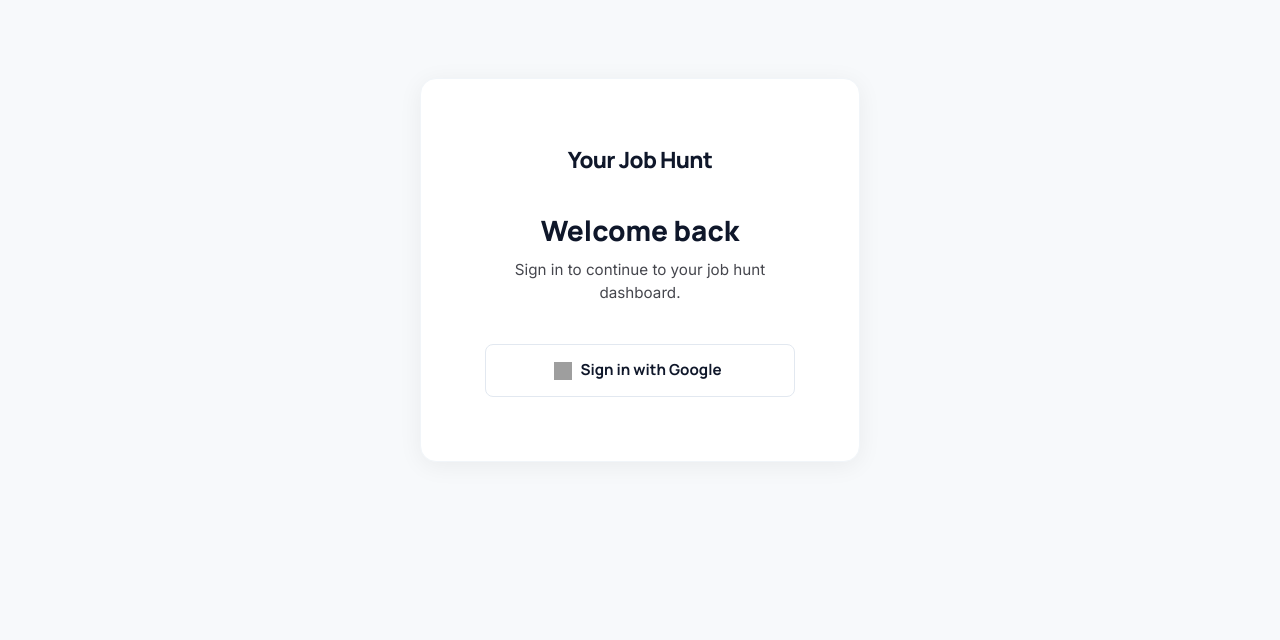
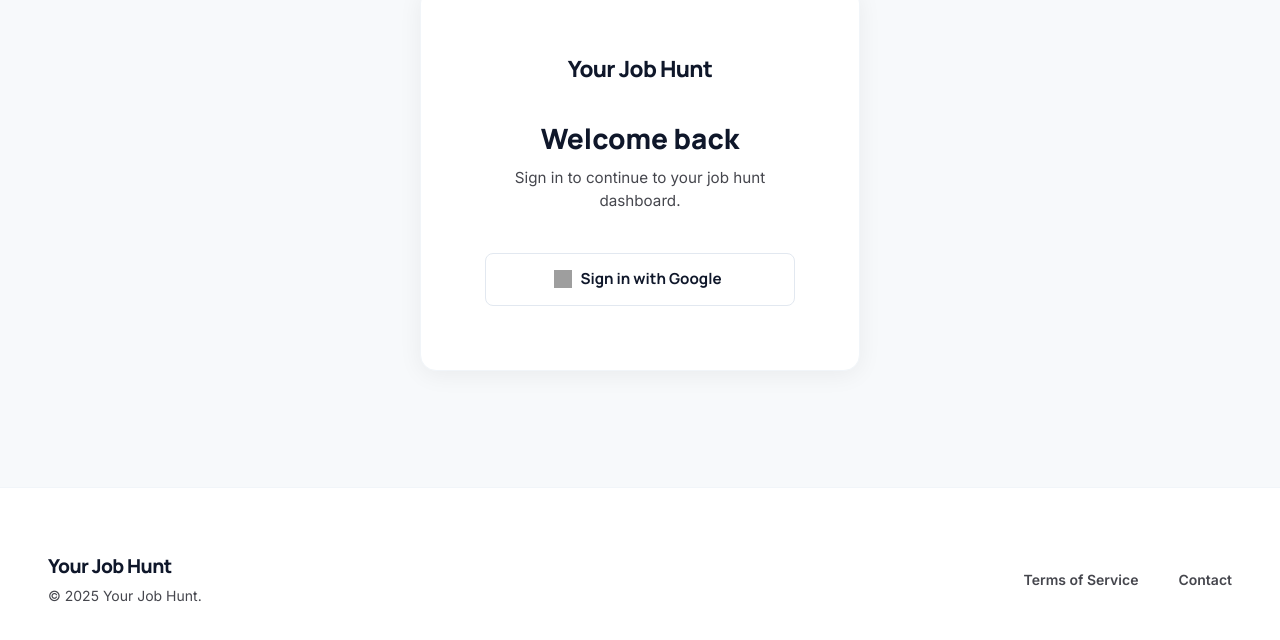
Before and after one commit to kaikaikoala/your-job-hunt, a React (Vite) app in the folder frontend/: page /sign-in in a window 1280 px wide. Shown: the part 130-770 px from the top of the page. Built offline with nearby package versions, Linux system fonts and the light colour scheme; no server answers; grey boxes are pictures that could not be loaded.

Commit message:
Update Footer and ToS

```diff
--- a/frontend/src/hunt-dashboard/ActionItemsPage.tsx
+++ b/frontend/src/hunt-dashboard/ActionItemsPage.tsx
@@ -22,6 +22,7 @@ import {
 } from "../api/actionItems";
 import AddActionItemDialog from "./AddActionItemDialog";
 import NavBar from "../shared/NavBar";
+import Footer from "../shared/Footer";
 import {
   surface,
   onSurface,
@@ -166,6 +167,7 @@ export default function ActionItemsPage() {
       </Box>
 
       <AddActionItemDialog open={addOpen} onClose={() => setAddOpen(false)} />
+      <Footer />
     </Box>
   );
 }
--- a/frontend/src/hunt-dashboard/ApplicationDetailPage.tsx
+++ b/frontend/src/hunt-dashboard/ApplicationDetailPage.tsx
@@ -27,6 +27,7 @@ import AddStageDialog from './AddStageDialog';
 import AddActionItemDialog from './AddActionItemDialog';
 import EditApplicationDialog from './EditApplicationDialog';
 import NavBar from '../shared/NavBar';
+import Footer from '../shared/Footer';
 import { surface, primary, onSurface, onSurfaceVariant, outlineVariant, borderSubtle, surfaceContainerLowest, error, stageColor } from '../colors';
 
 function formatDate(iso?: string) {
@@ -256,6 +257,7 @@ export default function ApplicationDetailPage() {
           </Button>
         </DialogActions>
       </Dialog>
+      <Footer />
     </Box>
   );
 }
--- a/frontend/src/hunt-dashboard/HuntPage.tsx
+++ b/frontend/src/hunt-dashboard/HuntPage.tsx
@@ -5,6 +5,7 @@ import { fetchDashboard } from '../api/applications';
 import AddApplicationDialog from './AddApplicationDialog';
 import DashboardActionItemsPanel from './DashboardActionItemsPanel';
 import NavBar from '../shared/NavBar';
+import Footer from '../shared/Footer';
 import ConversionFlowCard, { computeSankeyLinks } from './ConversionFlowCard';
 import ApplicationList from './ApplicationList';
 import { surface, onSurface, onSurfaceVariant } from '../colors';
@@ -90,6 +91,7 @@ export default function DashboardPage() {
       </Box>
 
       <AddApplicationDialog open={dialogOpen} onClose={() => setDialogOpen(false)} />
+      <Footer />
     </Box>
   );
 }
--- a/frontend/src/hunt-dashboard/NetworkPage.tsx
+++ b/frontend/src/hunt-dashboard/NetworkPage.tsx
@@ -14,6 +14,7 @@ import { useQuery, useMutation, useQueryClient } from '@tanstack/react-query';
 import { fetchContacts, deleteContact, type NetworkContact } from '../api/network';
 import AddEditContactDialog from './AddEditContactDialog';
 import NavBar from '../shared/NavBar';
+import Footer from '../shared/Footer';
 import {
   surface,
   onSurface,
@@ -107,6 +108,7 @@ export default function NetworkPage() {
         onClose={() => setEditContact(undefined)}
         contact={editContact}
       />
+      <Footer />
     </Box>
   );
 }
--- a/frontend/src/landing-page/LandingPage.tsx
+++ b/frontend/src/landing-page/LandingPage.tsx
@@ -5,6 +5,7 @@ import Grid from '@mui/material/Grid';
 import { useNavigate } from 'react-router-dom';
 import heroPng from '../assets/corp-man.png';
 import NavBar from '../shared/NavBar';
+import Footer from '../shared/Footer';
 import {
   surface,
   surfaceContainerLowest,
@@ -471,66 +472,7 @@ export default function LandingPage() {
         </Box>
       </Box>
 
-      {/* Footer */}
-      <Box
-        component="footer"
-        sx={{
-          bgcolor: surfaceContainerLowest,
-          borderTop: `1px solid ${borderFaint}`,
-          py: 8,
-          px: { xs: 4, md: 6 },
-        }}
-      >
-        <Box
-          sx={{
-            maxWidth: '88rem',
-            mx: 'auto',
-            display: 'flex',
-            flexDirection: { xs: 'column', md: 'row' },
-            justifyContent: 'space-between',
-            alignItems: 'center',
-            gap: 4,
-          }}
-        >
-          <Box sx={{ textAlign: { xs: 'center', md: 'left' } }}>
-            <Typography
-              sx={{
-                fontFamily: 'Manrope, sans-serif',
-                fontWeight: 900,
-                fontSize: '1.2rem',
-                color: onSurface,
-                letterSpacing: '-0.03em',
-                mb: 0.5,
-              }}
-            >
-              Your Job Hunt
-            </Typography>
-            <Typography sx={{ color: onSurfaceVariant, fontSize: '0.875rem' }}>
-              © 2025 Your Job Hunt.
-            </Typography>
-          </Box>
-
-          <Box sx={{ display: 'flex', gap: 5 }}>
-            {['Privacy', 'Terms', 'Contact'].map((label) => (
-              <Typography
-                key={label}
-                component="a"
-                href="#"
-                sx={{
-                  color: onSurfaceVariant,
-                  textDecoration: 'none',
-                  fontWeight: 700,
-                  fontSize: '0.875rem',
-                  '&:hover': { color: primary },
-                  transition: 'color 0.15s',
-                }}
-              >
-                {label}
-              </Typography>
-            ))}
-          </Box>
-        </Box>
-      </Box>
+      <Footer />
     </Box>
   );
 }
--- a/frontend/src/profile/SignInPage.tsx
+++ b/frontend/src/profile/SignInPage.tsx
@@ -6,6 +6,7 @@ import CircularProgress from '@mui/material/CircularProgress';
 import Typography from '@mui/material/Typography';
 import { useAuth } from '../context/AuthContext';
 import { surface, surfaceContainerLowest, onSurface, onSurfaceVariant, primary, primaryFixed, borderLight, borderFaint } from '../colors';
+import Footer from '../shared/Footer';
 
 export default function SignInPage() {
   const { user, signInWithGoogle } = useAuth();
@@ -29,10 +30,10 @@ export default function SignInPage() {
   }
 
   return (
+    <Box sx={{ minHeight: '100vh', bgcolor: surface, display: 'flex', flexDirection: 'column' }}>
       <Box
         sx={{
-        minHeight: '100vh',
-        bgcolor: surface,
+          flex: 1,
           display: 'flex',
           alignItems: 'center',
           justifyContent: 'center',
@@ -115,5 +116,7 @@ export default function SignInPage() {
           </Button>
         </Box>
       </Box>
+      <Footer />
+    </Box>
   );
 }
--- /dev/null
+++ b/frontend/src/shared/Footer.tsx
@@ -0,0 +1,70 @@
+import Box from '@mui/material/Box';
+import Typography from '@mui/material/Typography';
+import { surfaceContainerLowest, borderFaint, onSurface, onSurfaceVariant, primary } from '../colors';
+
+export default function Footer() {
+  return (
+    <Box
+      component="footer"
+      sx={{
+        bgcolor: surfaceContainerLowest,
+        borderTop: `1px solid ${borderFaint}`,
+        py: 8,
+        px: { xs: 4, md: 6 },
+      }}
+    >
+      <Box
+        sx={{
+          maxWidth: '88rem',
+          mx: 'auto',
+          display: 'flex',
+          flexDirection: { xs: 'column', md: 'row' },
+          justifyContent: 'space-between',
+          alignItems: 'center',
+          gap: 4,
+        }}
+      >
+        <Box sx={{ textAlign: { xs: 'center', md: 'left' } }}>
+          <Typography
+            sx={{
+              fontFamily: 'Manrope, sans-serif',
+              fontWeight: 900,
+              fontSize: '1.2rem',
+              color: onSurface,
+              letterSpacing: '-0.03em',
+              mb: 0.5,
+            }}
+          >
+            Your Job Hunt
+          </Typography>
+          <Typography sx={{ color: onSurfaceVariant, fontSize: '0.875rem' }}>
+            © 2025 Your Job Hunt.
+          </Typography>
+        </Box>
+
+        <Box sx={{ display: 'flex', gap: 5 }}>
+          {[
+            { label: 'Terms of Service', href: '/tos.md' },
+            { label: 'Contact', href: 'mailto:kaishinpk@gmail.com' },
+          ].map(({ label, href }) => (
+            <Typography
+              key={label}
+              component="a"
+              href={href}
+              sx={{
+                color: onSurfaceVariant,
+                textDecoration: 'none',
+                fontWeight: 700,
+                fontSize: '0.875rem',
+                '&:hover': { color: primary },
+                transition: 'color 0.15s',
+              }}
+            >
+              {label}
+            </Typography>
+          ))}
+        </Box>
+      </Box>
+    </Box>
+  );
+}
```
Also changed, not shown: frontend/public/tos.md (added, +43 -0 lines). Lines whose indentation alone changed are shown as unchanged.
